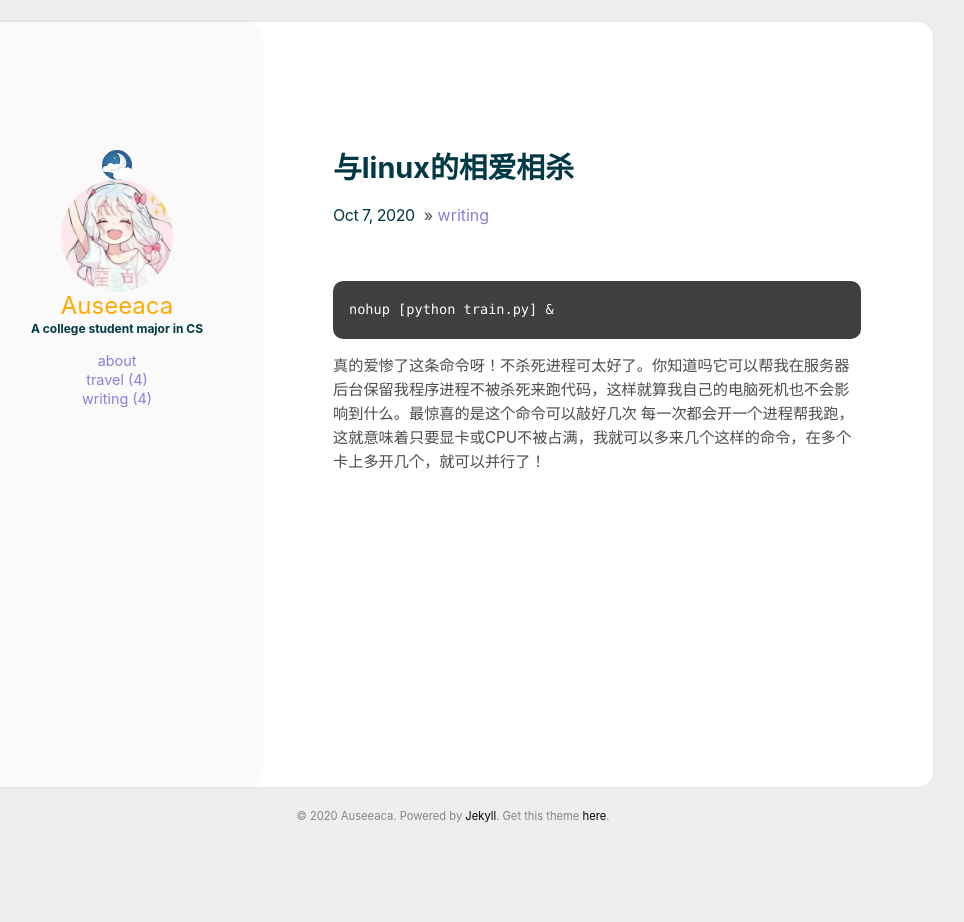
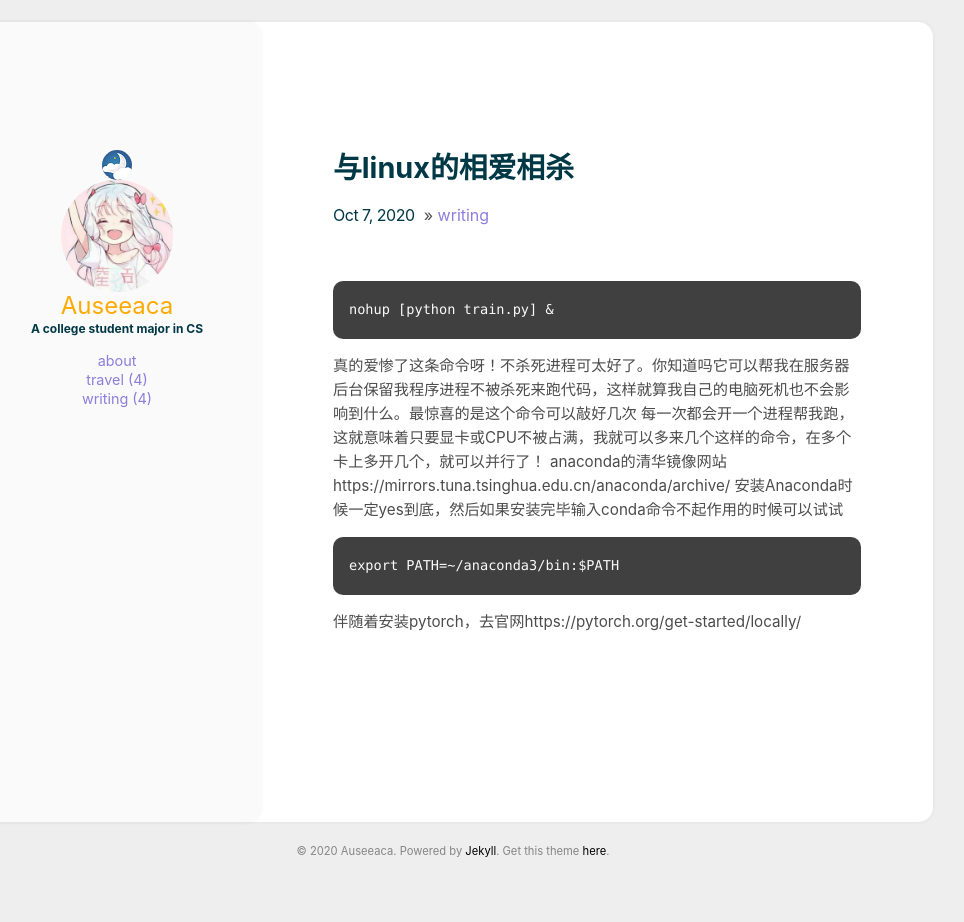
Before and after one commit to Auseeaca/Auseeaca.github.io, a Jekyll site: the page built from _posts/2020-10-07-linux.md, in a window 1280 px wide. Shown: the whole page, without its empty margins (187-1151 px from the left). Built offline with Jekyll 4.4.1, drawn with Linux system fonts in a browser that asks for light colours.

Commit message:
Update 2020-10-07-linux.md

````diff
--- a/_posts/2020-10-07-linux.md
+++ b/_posts/2020-10-07-linux.md
@@ -9,3 +9,9 @@ nohup [python train.py] &
 ```
 真的爱惨了这条命令呀！不杀死进程可太好了。你知道吗它可以帮我在服务器后台保留我程序进程不被杀死来跑代码，这样就算我自己的电脑死机也不会影响到什么。最惊喜的是这个命令可以敲好几次
 每一次都会开一个进程帮我跑，这就意味着只要显卡或CPU不被占满，我就可以多来几个这样的命令，在多个卡上多开几个，就可以并行了！
+anaconda的清华镜像网站https://mirrors.tuna.tsinghua.edu.cn/anaconda/archive/
+安装Anaconda时候一定yes到底，然后如果安装完毕输入conda命令不起作用的时候可以试试
+```
+export PATH=~/anaconda3/bin:$PATH
+```
+伴随着安装pytorch，去官网https://pytorch.org/get-started/locally/
````
